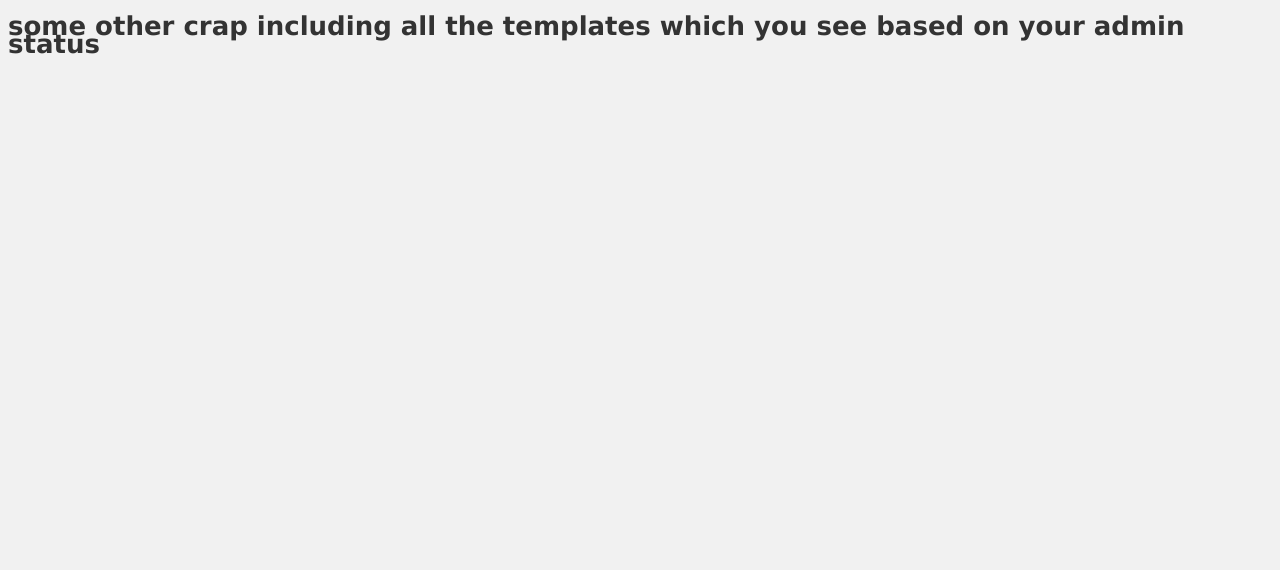
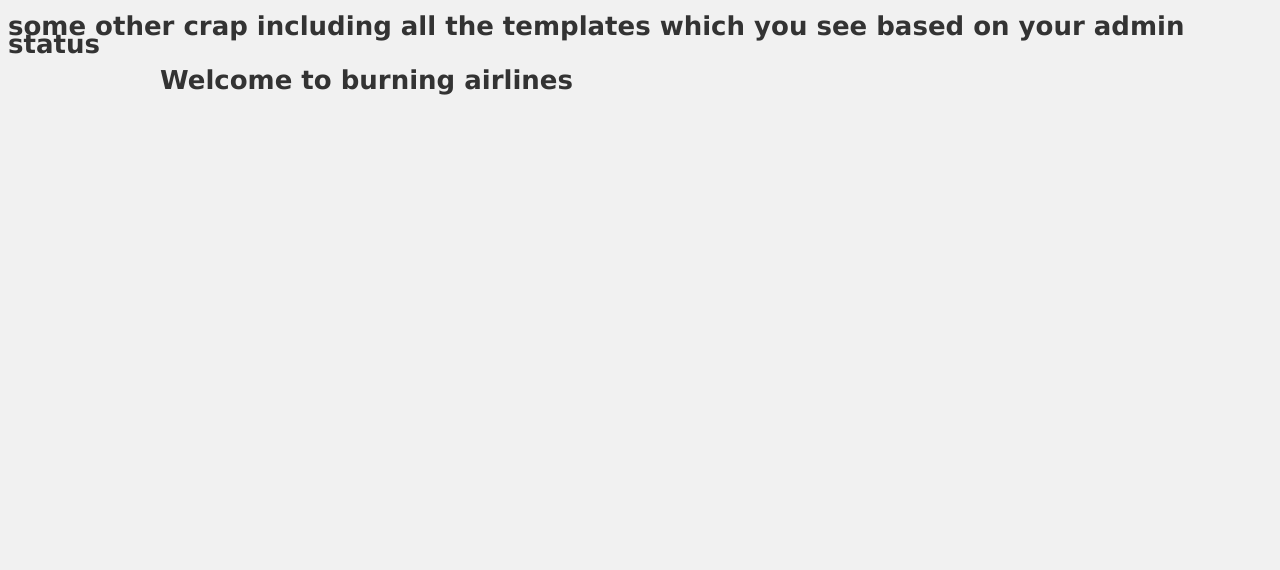
Before and after one commit to SamHumphreys/burning_airlines, a Rails app: page / in a window 1280 px wide. Shown: the top 570 px of the page. Run offline with Rails 7, Linux system fonts and the light colour scheme; data comes from the database, SQL or seed files in the repository; style sheets or scripts are compiled from the project's sources; some libraries are stand-ins or nearby versions.

Commit message:
sass changes

```diff
--- a/app/assets/stylesheets/application.sass
+++ b/app/assets/stylesheets/application.sass
@@ -14,10 +14,16 @@
  *= require_self
  */
 
-//default classes
+// default classes
 body
   background: #f1f1f1
 
 
-//main section for app.
+// main section for app.
 .main
+  max-width: 960px
+  margin: 0 auto
+  height: 500px
+
+
+//
--- a/app/views/pages/index.html.erb
+++ b/app/views/pages/index.html.erb
@@ -1,6 +1,7 @@
 <h1>some other crap including all the templates which you see based on your admin status</h1>
 
-<div class="main"></div>
+<div class="main">
+<h1>Welcome to burning airlines</h1>
 
 <script id="loginView" type="text/template">
   <p>Template for login page</p>
@@ -70,3 +71,4 @@
   <input type="select">
   <input type="select">
 </script>
+</div>
```
